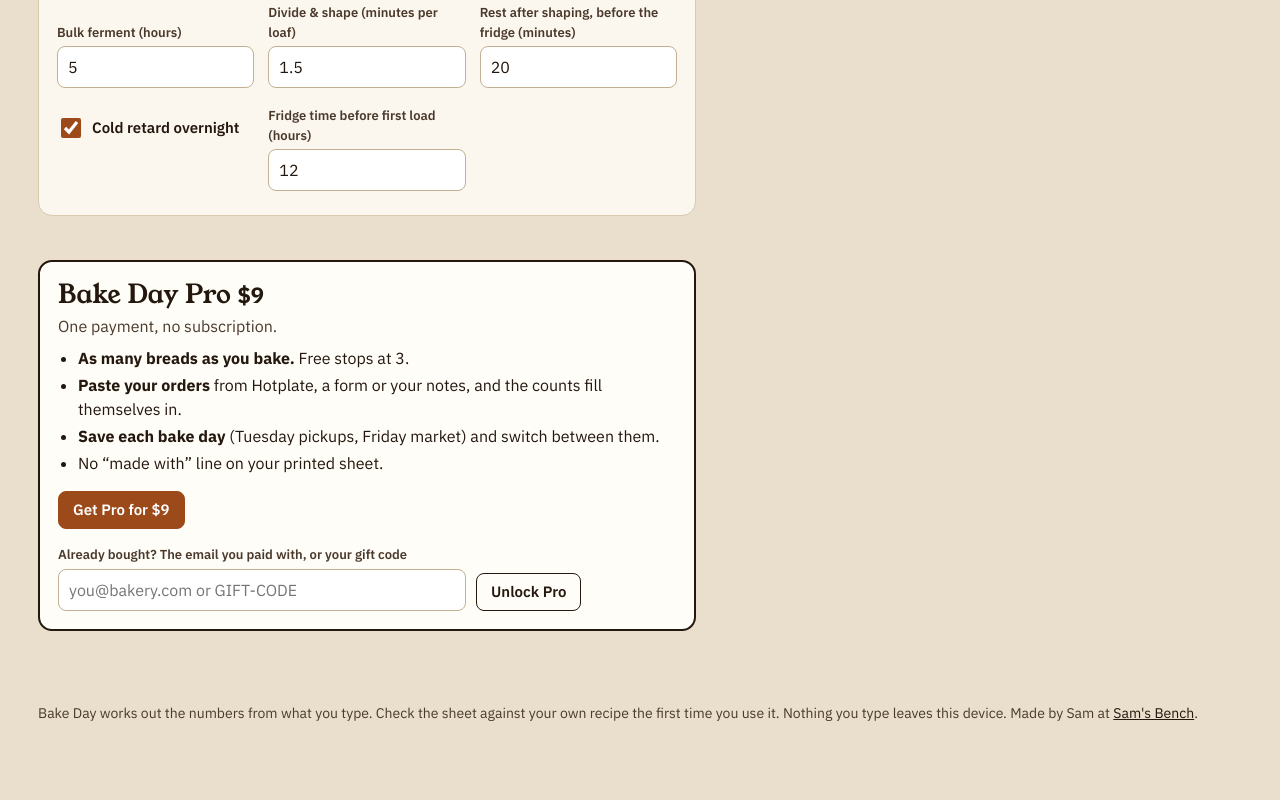
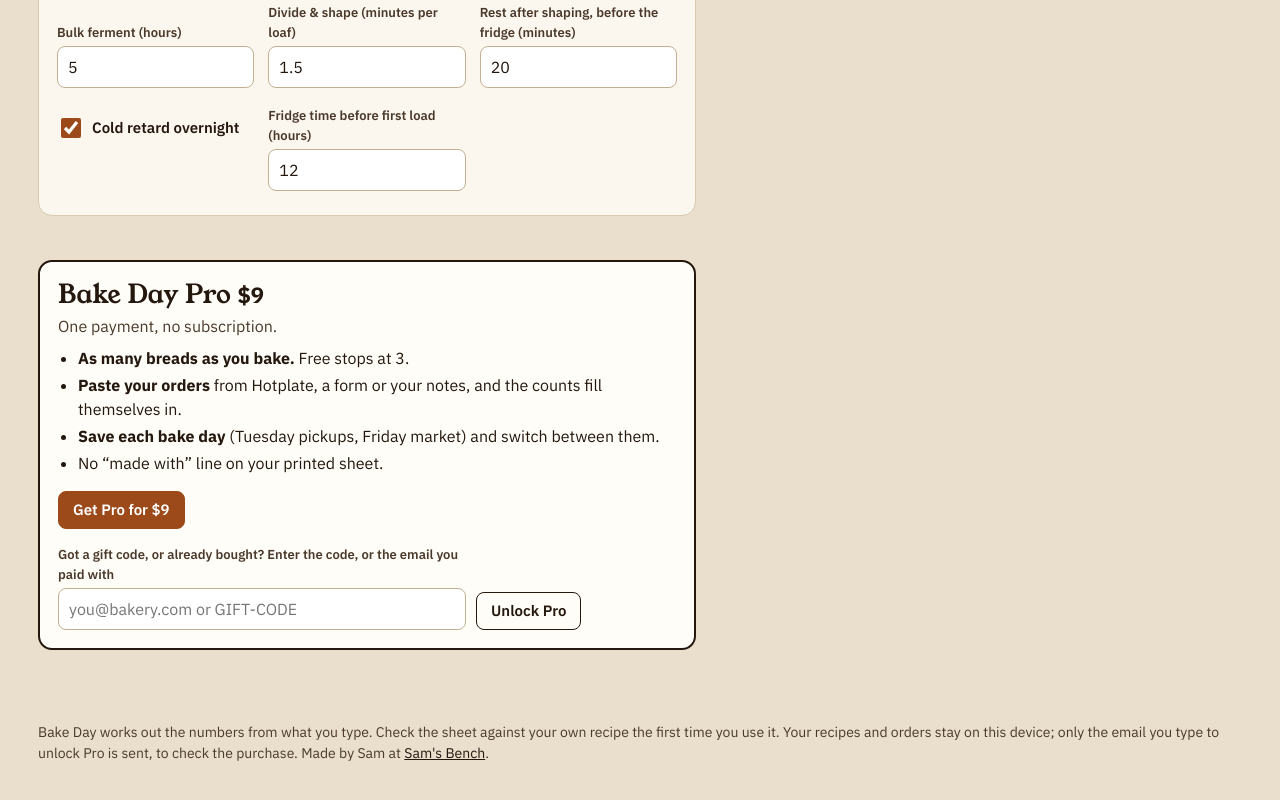
Before and after one commit to aiyoto-myth/bake-day, a plain HTML site: page index.html in a window 1280 px wide. Shown: the part 1888-2688 px from the top of the page. Before the commit the page ends 2666 px from the top, so only its background shows below. Drawn offline with Linux system fonts and the light colour scheme.

Commit message:
Honest privacy line (unlock sends the email); gift-code label for letter readers
Co-Authored-By: Claude Opus 5.5 <noreply@anthropic.com>

```diff
--- a/index.html
+++ b/index.html
@@ -221,7 +221,7 @@ footer a{color:var(--ink)}
     <p>A free production planner for micro bakeries. Put in your breads once and how many of each you're baking. Get the dough for every mix, one levain build for all of it, and a clock schedule worked back from when the last loaf leaves the oven. Print it for the wall by the oven.</p>
     <div class="cta"><button class="btn primary" type="button" id="btnHeroExample">See it with an example bakery</button><a class="btn" href="#breadsSec">Start with my breads</a></div>
   </div>
-  <div class="stamp">Free · no sign-up<br>saved on this device only</div>
+  <div class="stamp">Free · no sign-up<br>your recipes stay on this device</div>
 </div></header>
 
 <main class="wrap">
@@ -289,7 +289,7 @@ footer a{color:var(--ink)}
 <div class="toast" id="toast" role="status" aria-live="polite"></div>
 
 <footer>
-  <p>Bake Day works out the numbers from what you type. Check the sheet against your own recipe the first time you use it. Nothing you type leaves this device. Made by Sam at <a href="https://samsbench.com/?via=bd-footer">Sam's Bench</a>.</p>
+  <p>Bake Day works out the numbers from what you type. Check the sheet against your own recipe the first time you use it. Your recipes and orders stay on this device; only the email you type to unlock Pro is sent, to check the purchase. Made by Sam at <a href="https://samsbench.com/?via=bd-footer">Sam's Bench</a>.</p>
 </footer>
 
 <script>
@@ -780,7 +780,7 @@ function renderPro(){
     h += '<h2 id="hPro">Bake Day Pro' + (PRICE ? ' <span class="price">' + esc(PRICE) + '</span>' : '') + '</h2>';
     h += '<p class="lead" style="margin:4px 0 0">One payment, no subscription.</p><ul><li><b>As many breads as you bake.</b> Free stops at ' + FREE_BREADS + '.</li><li><b>Paste your orders</b> from Hotplate, a form or your notes, and the counts fill themselves in.</li><li><b>Save each bake day</b> (Tuesday pickups, Friday market) and switch between them.</li><li>No “made with” line on your printed sheet.</li></ul>';
     h += url ? '<p><a class="btn primary" data-buy="1" href="' + esc(url) + '" rel="noopener">Get Pro' + (PRICE ? ' for ' + esc(PRICE) : '') + '</a></p>' : '<p class="hint">Pro opens soon. Got a gift code? Enter it below.</p>';
-    h += '<div class="row" style="margin-top:14px"><div><label class="f" for="licKey">Already bought? The email you paid with, or your gift code</label><input type="text" id="licKey" autocomplete="email" spellcheck="false" placeholder="you@bakery.com or GIFT-CODE"></div><div style="flex:0"><button class="btn" type="button" id="btnLic">Unlock Pro</button></div></div><p class="actnote" id="licNote" aria-live="polite"></p>';
+    h += '<div class="row" style="margin-top:14px"><div><label class="f" for="licKey">Got a gift code, or already bought? Enter the code, or the email you paid with</label><input type="text" id="licKey" autocomplete="email" spellcheck="false" placeholder="you@bakery.com or GIFT-CODE"></div><div style="flex:0"><button class="btn" type="button" id="btnLic">Unlock Pro</button></div></div><p class="actnote" id="licNote" aria-live="polite"></p>';
   }
   el.innerHTML = h;
 }
```
